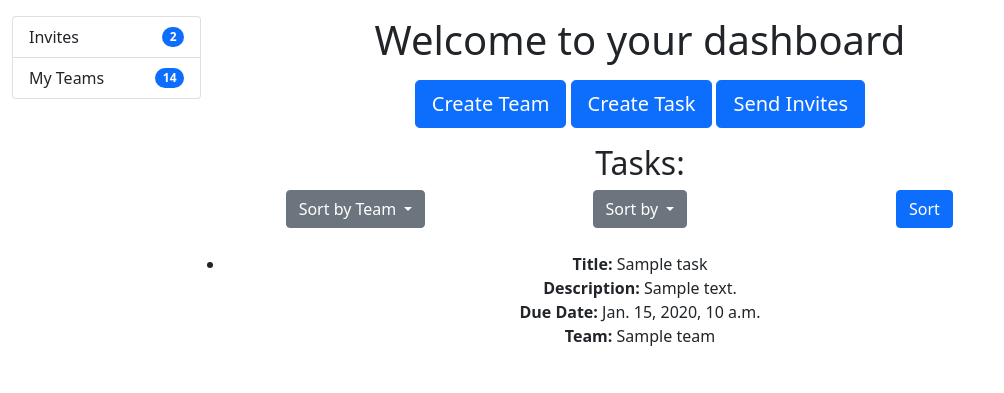
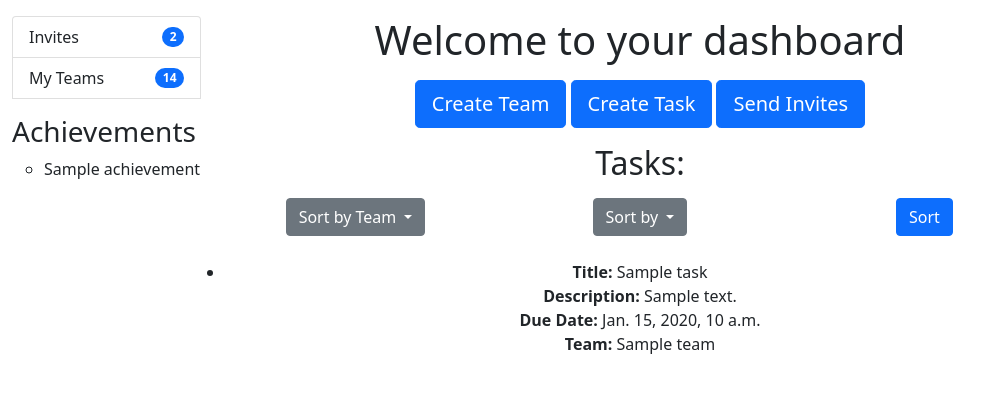
Before and after one commit to yohannpirbay/Magpie, a Django app: template tasks/templates/dashboard.html in a window 1280 px wide. Shown: the part 56-449 px from the top of the page, without its empty margins (0-1004 px from the left). Run offline with Django 4.2, Linux system fonts and the light colour scheme; the template is opened without the code that fills it: most values are stand-ins (such as "Sample title", 1, 10 or a date in 2020); some libraries are stand-ins or nearby versions.

Commit message:
Clean up code

```diff
--- a/tasks/templates/dashboard.html
+++ b/tasks/templates/dashboard.html
@@ -8,8 +8,7 @@
   <title>Dashboard</title>
   <script src="https://code.jquery.com/jquery-3.6.0.min.js"></script>
   <script src="{% static 'dashboard.js' %}"></script>
-
-
+  <link rel="stylesheet" type="text/css" href="{% static 'dashboard.css' %}">
 </head>
 
 <body>
@@ -25,10 +24,23 @@
           <a href='{% url 'My_team' %}' class="list-group-item list-group-item-action d-flex justify-content-between align-items-center">
             My Teams <span class="badge bg-primary rounded-pill">14</span>
           </a>
+
+          <div id="achievements">
+            <p>
+              <h3>Achievements</h3>
+              {% if achievements %}
+                  <ul>
+                      {% for achievement in achievements %}
+                          <li>{{ achievement.name }}</li>
+                      {% endfor %}
+                  </ul>
+              {% else %}
+                  <p>No achievements yet.</p>
+              {% endif %}
+                </p>
+        </div>
         </ul>
         </p>
-
-
 
         </ul>
       </div>
@@ -53,9 +65,9 @@
 
 
       <!-- tasks section -->
+
+          <h2>Tasks:</h2>
       <p>
-          <h2>Tasks:</h2>
-
         <div class="accordion" id="accordionOfTasks">
 
           <form method="get" action="{% url 'dashboard' %}">
@@ -88,16 +100,16 @@
               </div>
             </div>
           </form>
-
+      </p>
         <div class="row mt-4">
-        {% if tasks %}
-          <ul>
-            {% for task in tasks %}
-              <li>
+        {% if user_tasks %}
+          <ul id ="task-ul">
+            {% for task in user_tasks %}
+              <li id ="task-li">
                 <strong>Title:</strong> {{ task.title }}<br>
                 <strong>Description:</strong> {{ task.description }}<br>
-                <strong>Due Date:</strong> {{ task.dueDate }}<br>
-                <strong>Team:</strong> {{ task.team }}<br>
+                <strong>Due Date:</strong> {{ task.due_date }}<br>
+                <strong>Team:</strong> {{ task.team.name }}<br>
               </li>
             {% endfor %}
           </ul>
@@ -105,32 +117,6 @@
           <p>No tasks assigned.</p>
         {% endif %}
         </div>
-
-    <!--commented out until the above code functions-->
-    {% comment %} {% if tasks %}
-    <div class="accordion" id="taskAccordion">
-      {% for task in tasks %}
-      <div class="accordion-item">
-        <h2 class="accordion-header" id="heading{{ task.id }}">
-          <button class="accordion-button" type="button" data-bs-toggle="collapse" data-bs-target="#collapse{{ task.id }}" aria-expanded="true" aria-controls="collapse{{ task.id }}">
-            {{ task.title }}
-          </button>
-        </h2>
-        <div id="collapse{{ task.id }}" class="accordion-collapse collapse" aria-labelledby="heading{{ task.id }}" data-bs-parent="#taskAccordion">
-          <div class="accordion-body">
-            <strong>Title:</strong> {{ task.title }}<br>
-            <strong>Description:</strong> {{ task.description }}<br>
-            <strong>Due Date:</strong> {{ task.dueDate }}<br>
-            <strong>Team:</strong> {{ task.team }}<br>
-          </div>
-        </div>
-      </div>
-      {% endfor %}
-    </div>
-    {% else %}
-    <p>No tasks assigned.</p>
-    {% endif %} {% endcomment %}
-
     <!-- end tasks section -->
 
   </div>
```
Also changed, not shown: tasks/templates/home.html (line endings or trailing spaces), tasks/templates/send_invitation.html (line endings or trailing spaces). Lines whose indentation alone changed are shown as unchanged.
